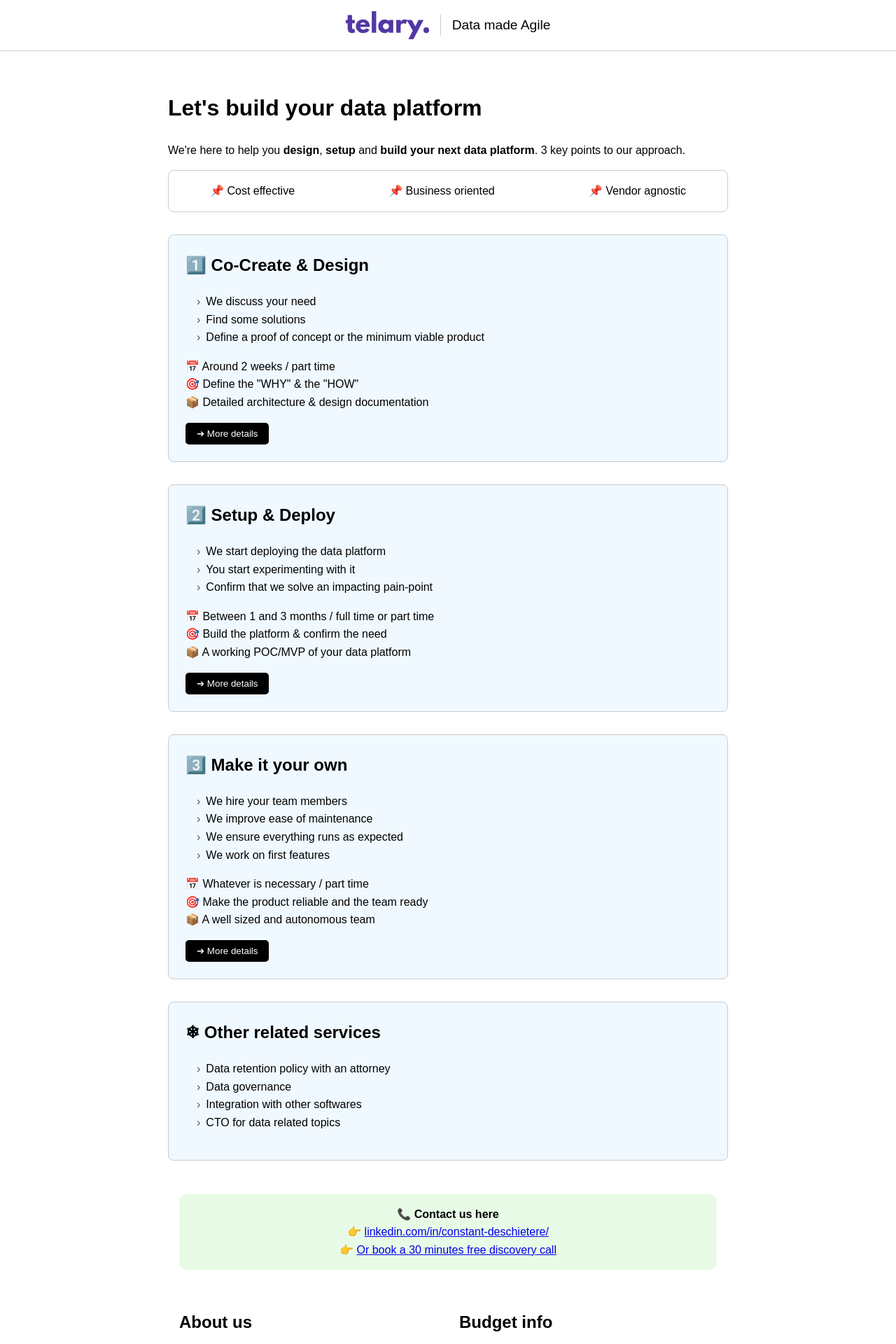
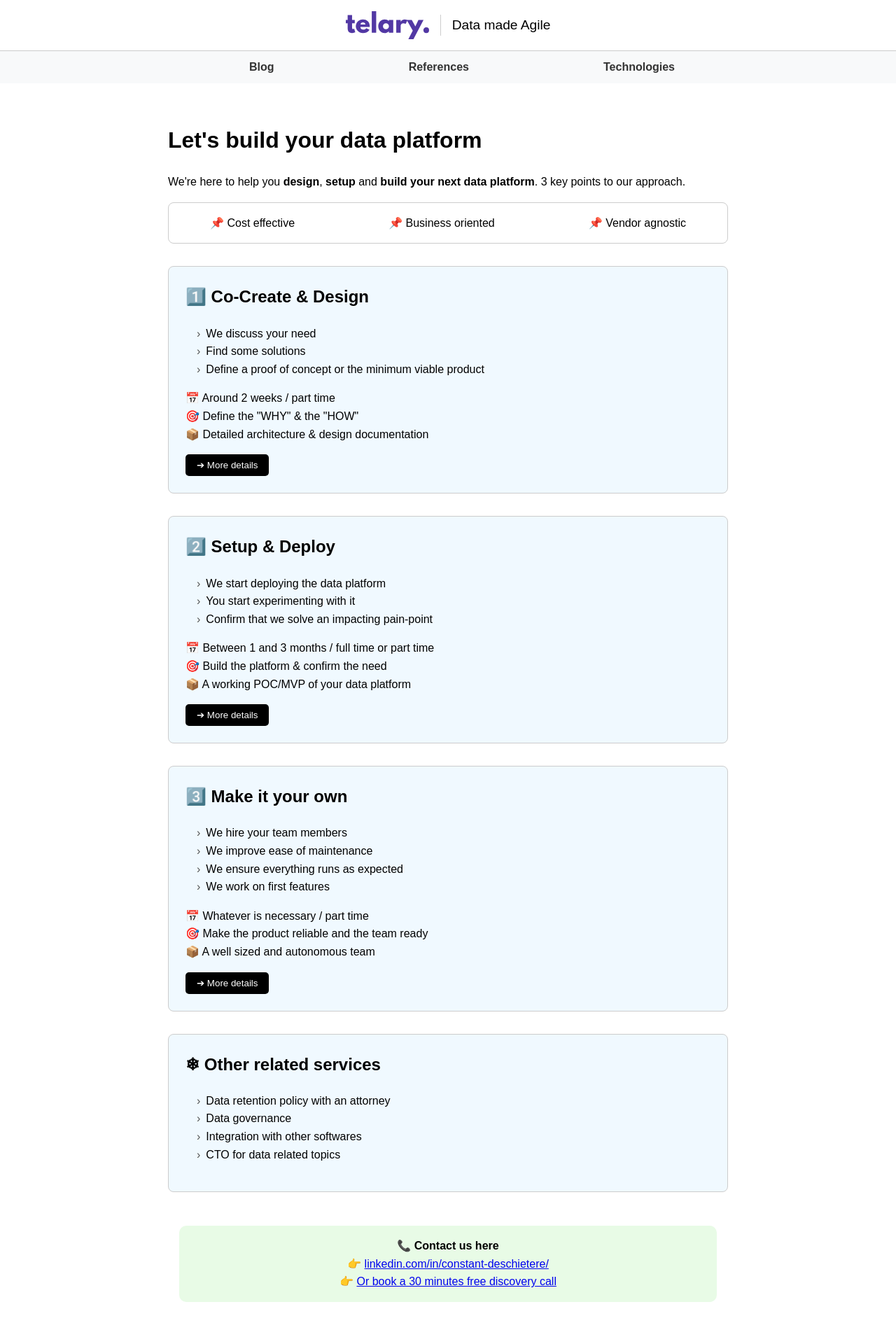
Before and after one commit to telary-agency/telary-website, a Jekyll site: the page built from index.html, in a window 1280 px wide. Shown: the top 1920 px of the page at 70% size. Built offline with Jekyll 4.4.1, drawn with Linux system fonts in a browser that asks for light colours.

Commit message:
Adding a menu

```diff
--- a/_includes/header.html
+++ b/_includes/header.html
@@ -2,3 +2,11 @@
     <img src="telary.svg" alt="Telary Logo">
     <span class="tagline">Data made Agile</span>
 </header>
+
+<nav>
+    <ul>
+        <li><a href="/blog">Blog</a></li>
+        <li><a href="/references">References</a></li>
+        <li><a href="/technologies">Technologies</a></li>
+    </ul>
+</nav>
--- a/assets/css/styles.css
+++ b/assets/css/styles.css
@@ -197,3 +197,35 @@ footer {
         grid-template-columns: 1fr;
     }
 }
+
+nav {
+    background-color: #f8f9fa;
+    padding: 10px 20px;
+    margin: 0 auto;
+    width: 100%;
+}
+
+nav ul {
+    list-style-type: none;
+    margin: 0 auto;
+    padding: 0;
+    max-width: 800px;
+    display: flex;
+    justify-content: space-around;
+    align-items: center;
+}
+
+nav li {
+    margin: 0 10px;
+}
+
+nav a {
+    text-decoration: none;
+    color: #333;
+    font-weight: bold;
+    transition: color 0.3s;
+}
+
+nav a:hover {
+    color: #007bff;
+}
```
